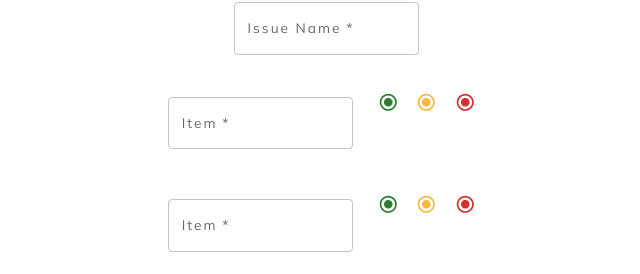
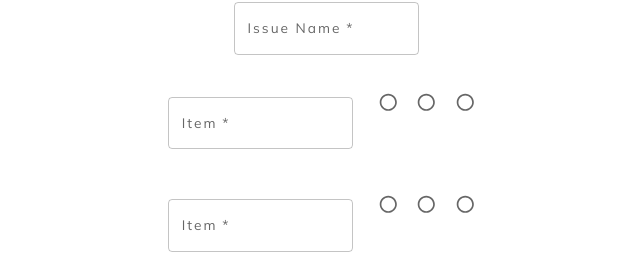
Before and after one commit to jnesong/estimator, a React (Create React App) app: page / in a window 1280 px wide. Shown: the part 215-489 px from the top of the page, without its empty margins (314-954 px from the left). Built offline with nearby package versions, Linux system fonts and the light colour scheme.

Commit message:
radio status working

```diff
--- a/src/NewItem.js
+++ b/src/NewItem.js
@@ -8,7 +8,12 @@
 
 const NewItem = () => {
 
-    const [infoRadio, setInfoRadio] = useState("")
+    const [infoRadio, setInfoRadio] = useState("");
+    const [radioStatus, setRadioStatus] = useState("proactive");
+
+    const handleChange = (e) => {
+        setRadioStatus(e.target.value);
+    };
 
 
 
@@ -28,14 +33,27 @@
 
                     <RadioGroup
                         row
-                        aria-labelledby="demo-row-radio-buttons-group-label"
                         name="row-radio-buttons-group"
                     >
 
-                        <Radio color="success" onClick={() => setInfoRadio("Critical")}/>
-
-                        <Radio color="warning" />
-                        <Radio color="error" />
+                        <Radio
+                        color="success"
+                        onClick={() => setInfoRadio("Proactive")}
+                        onChange={handleChange}
+                        value="proactive"
+                        />
+                        <Radio
+                        color="warning"
+                        onClick={() => setInfoRadio("Usable")}
+                        onChange={handleChange}
+                        value="usable"
+                        />
+                        <Radio
+                        color="error"
+                        onClick={() => setInfoRadio("Unusable")}
+                        onChange={handleChange}
+                        value="unusable"
+                        />
 
 
                     </RadioGroup>
--- a/src/estimator.css
+++ b/src/estimator.css
@@ -17,9 +17,11 @@
 .info-radio {
     letter-spacing: 2px;
     font-family: 'Mulish';
-    font-size: 12px;
+    font-size: 14px;
     display: inline-block;
-    z-index: 1px;
+    position: fixed;
+    z-index: 10px;
+    padding-top: 8px;
 }
 
 body {
```
